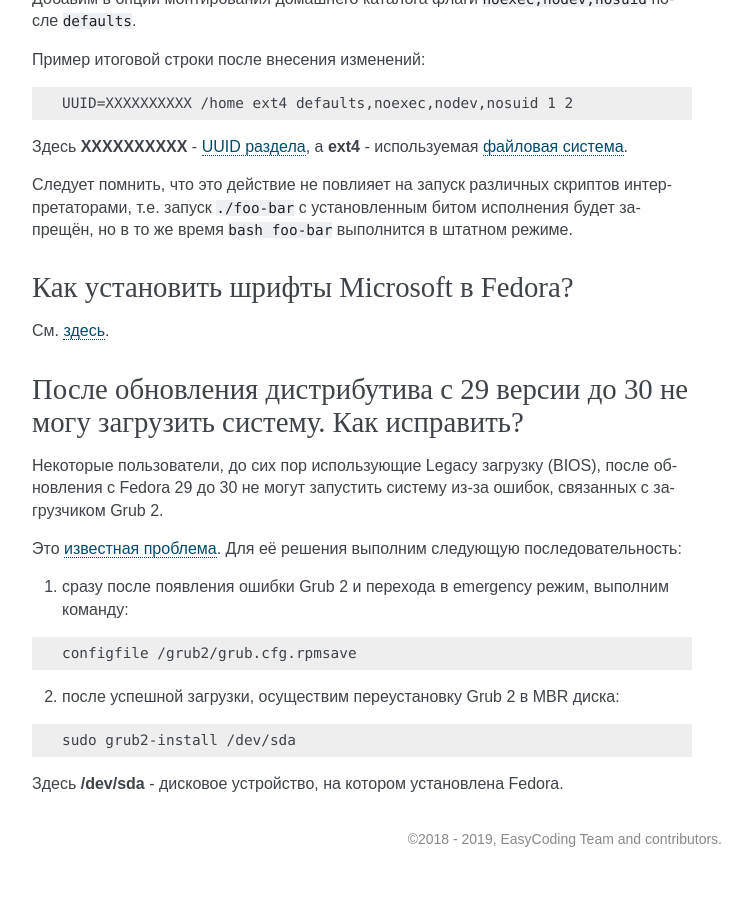
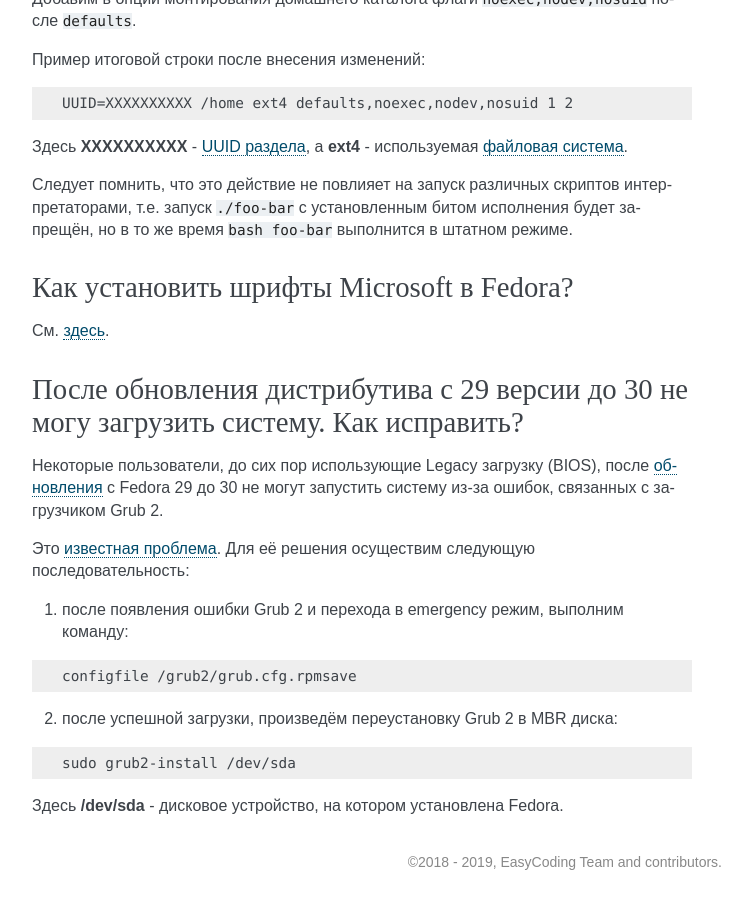
Before and after one commit to RussianFedora/FAQ, a Sphinx documentation site: the page built from source/tips-and-tricks.rst, in a window 1280 px wide and 900 px high, scrolled down 3517 px. Shown: the whole window, without its empty margins (388-1140 px from the left). Built offline with Sphinx 7.4.7, drawn with Linux system fonts in a browser that asks for light colours; before the commit the page ends 4394 px from its top, so only the background shows below that.

Commit message:
Minor fixes in grub-legacy-error question.

```diff
--- a/source/tips-and-tricks.rst
+++ b/source/tips-and-tricks.rst
@@ -224,17 +224,17 @@ SWF файл - это исполняемый файл формата Adobe Flash
 После обновления дистрибутива с 29 версии до 30 не могу загрузить систему. Как исправить?
 =============================================================================================
 
-Некоторые пользователи, до сих пор использующие Legacy загрузку (BIOS), после обновления с Fedora 29 до 30 не могут запустить систему из-за ошибок, связанных с загрузчиком Grub 2.
+Некоторые пользователи, до сих пор использующие Legacy загрузку (BIOS), после :ref:`обновления <dist-upgrade>` с Fedora 29 до 30 не могут запустить систему из-за ошибок, связанных с загрузчиком Grub 2.
 
-Это `известная проблема <https://fedoraproject.org/wiki/Common_F30_bugs#GRUB_boot_menu_is_not_populated_after_an_upgrade>`__. Для её решения выполним следующую последовательность:
+Это `известная проблема <https://fedoraproject.org/wiki/Common_F30_bugs#GRUB_boot_menu_is_not_populated_after_an_upgrade>`__. Для её решения осуществим следующую последовательность:
 
-1. сразу после появления ошибки Grub 2 и перехода в emergency режим, выполним команду:
+1. после появления ошибки Grub 2 и перехода в emergency режим, выполним команду:
 
 .. code-block:: text
 
     configfile /grub2/grub.cfg.rpmsave
 
-2. после успешной загрузки, осуществим переустановку Grub 2 в MBR диска:
+2. после успешной загрузки, произведём переустановку Grub 2 в MBR диска:
 
 .. code-block:: text
 
```
